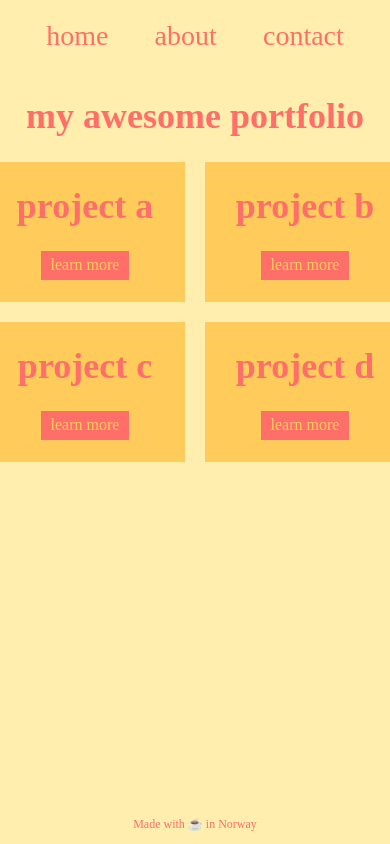
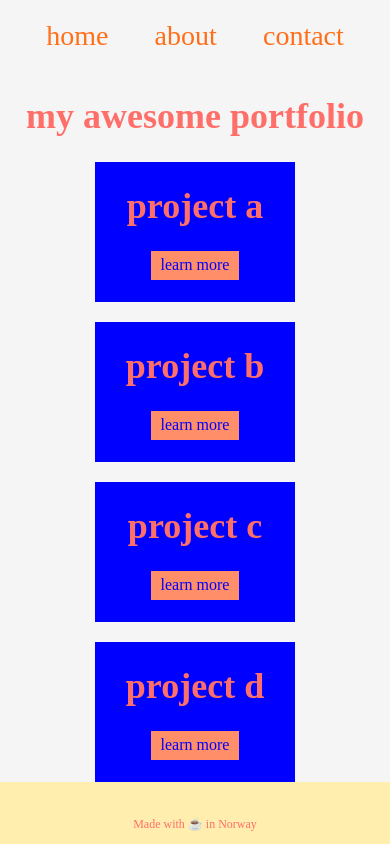
Before and after one commit to tak40/scrimba-css-variable, a website built with Vite: page index.html in a window 390 px wide. Built offline with nearby package versions, Linux system fonts and the light colour scheme.

Commit message:
Added CSS Variables and JS Interaction Notes
- Documented key takeaways from the Scrimba CSS variables tutorial.
- Summarized the main points about defining and using CSS variables.
- Highlighted the dynamic adjustments made possible with JavaScript.

```diff
--- a/basic.css
+++ b/basic.css
@@ -15,14 +15,6 @@ h1 {
 #navbar {
     padding: 20px 0;
     font-size: 24px;
-}
-
-.grid {
-    display: grid;
-    grid-template-columns: 200px 200px;
-    grid-auto-rows: 140px;
-    grid-gap: 20px;
-    justify-content: center;
 }
 
 a {
--- a/index.css
+++ b/index.css
@@ -2,18 +2,38 @@
     --red: #ff6f69;
     --beige: #ffeead;
     --yellow: #ffcc5c;
+    --offwhite: whitesmoke;
 }
+
+.grid {
+    --columns: 200px 200px;
+}
+
+/* styles */
 
 html, body {
     background: var(--beige);
     color: var(--red);
 }
 
+#navbar {
+    --nav-red: #ff6f19;
+}
+
 #navbar a {
-    color: var(--red);
+    color: var(--nav-red);
+}
+
+.grid {
+    display: grid;
+    grid-template-columns: var(--columns);
+    grid-auto-rows: 140px;
+    grid-gap: 20px;
+    justify-content: center;
 }
 
 .item {
+    --red: #ff8e69;
     background: var(--yellow);
 }
 
@@ -21,3 +41,13 @@ button {
     background: var(--red);
     color: var(--yellow);
 }
+
+@media all and (max-width: 600px) {
+    body {
+        background: var(--offwhite);
+    }
+
+    .grid {
+        --columns: 200px;
+    }
+}
--- a/index.html
+++ b/index.html
@@ -1,5 +1,9 @@
-<html>
-    <head><link rel="stylesheet" href="https://cdnjs.cloudflare.com/ajax/libs/normalize/8.0.1/normalize.css">
+<!DOCTYPE html>
+<html lang="en">
+    <head>
+        <meta charset="UTF-8">
+        <meta viewport="width=device-width, initial-scale=1.0">
+        <link rel="stylesheet" href="https://cdnjs.cloudflare.com/ajax/libs/normalize/8.0.1/normalize.css">
         <link rel="stylesheet" href="basic.css">
         <link rel="stylesheet" href="index.css">
     </head>
@@ -35,5 +39,6 @@
             </div>
         </main>
         <footer><p>Made with ☕ in Norway</p></footer>
+        <script src="index.js"></script>
     </body>
 </html>
--- /dev/null
+++ b/index.js
@@ -0,0 +1,6 @@
+const root = document.querySelector(':root')
+const rootStyles = getComputedStyle(root)
+const yellow = rootStyles.getPropertyValue('--yellow')
+console.log('yellow', yellow)
+
+root.style.setProperty('--yellow', 'blue')
```
Also changed, not shown: README.md.
